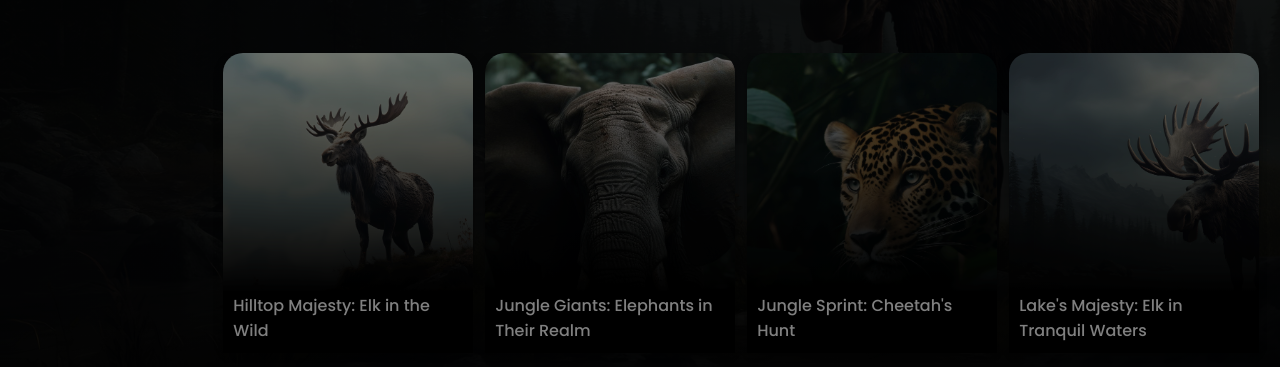
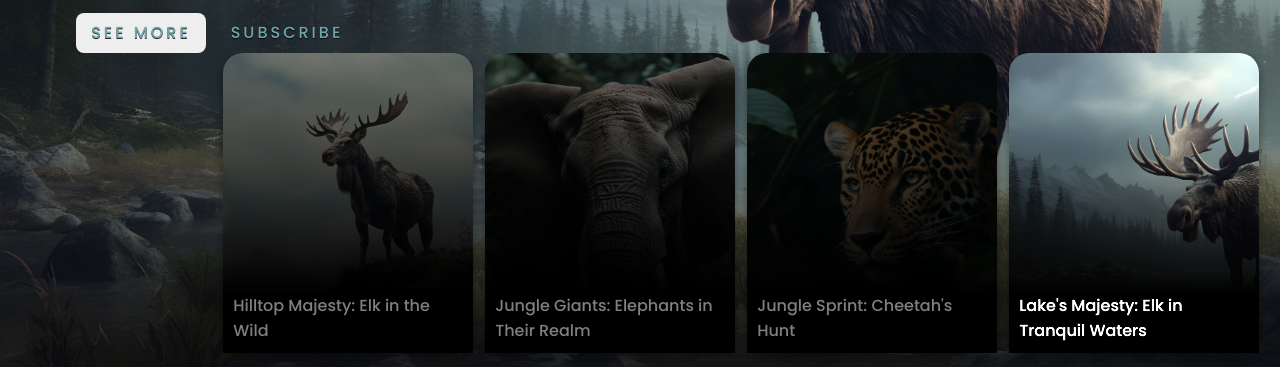
Before and after one commit to Iryna-Vyshniak/hero-slider, a plain HTML site: page index.html in a window 1280 px wide. Shown: the part 433-800 px from the top of the page. Drawn offline with Linux system fonts and the light colour scheme.

Commit message:
feat: added active class

```diff
--- a/index.html
+++ b/index.html
@@ -41,7 +41,7 @@
     </header>
     <div class="carousel">
       <ul class="list">
-        <li class="item">
+        <li class="item active">
           <img src="./images/animal_1.jpg" alt="big elk near lake" width="1500" height="841" />
           <div class="content-wrapper">
             <div class="content">
@@ -115,7 +115,7 @@
       </ul>
       <!-- LIST THUMNAIL -->
       <ul class="thumbnail">
-        <li class="thumbnail-item">
+        <li class="thumbnail-item active">
           <img src="./images/animal_1.jpg" alt="Elk" />
           <div class="thumbnail-content">
             <h3 class="thumbnail-title">Lake's Majesty: Elk in Tranquil Waters</h3>
```
